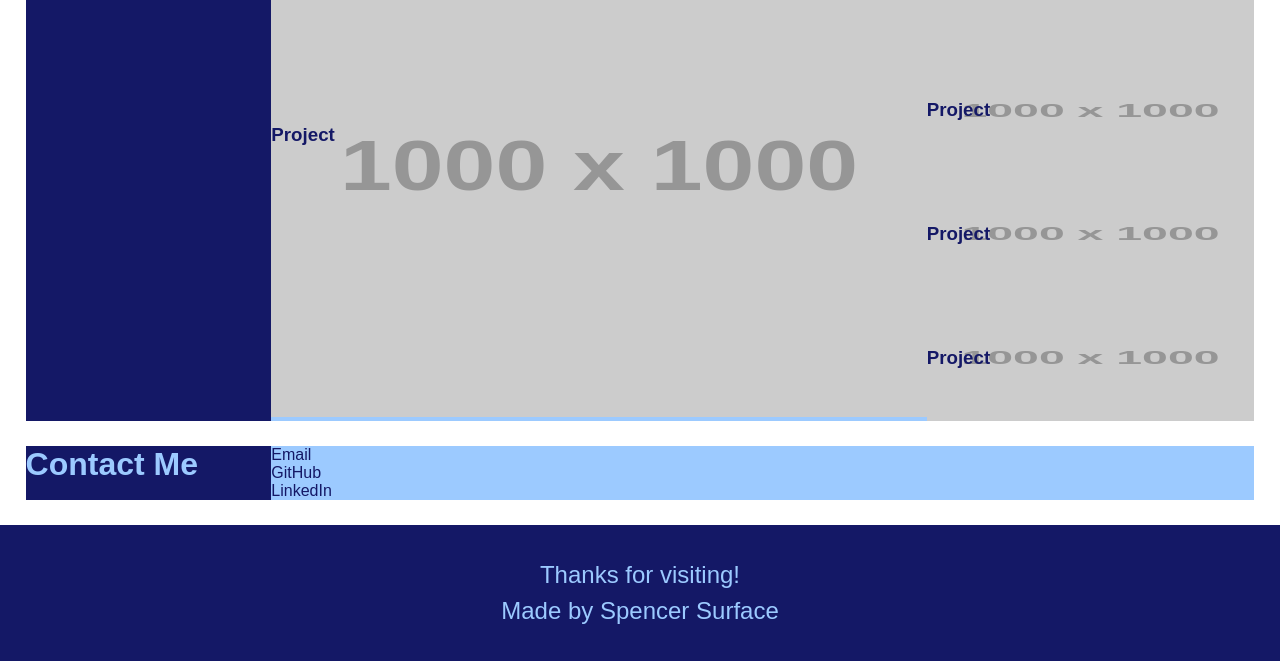
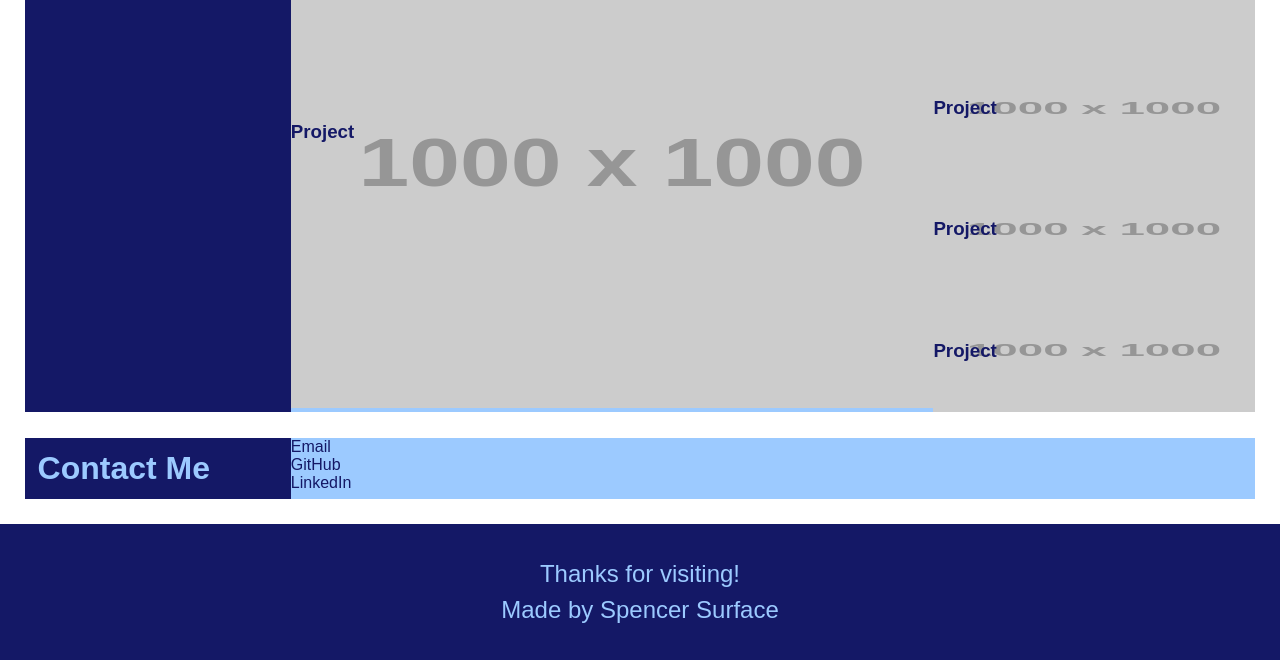
Before and after one commit to SpencerSurface/personal-portfolio, a plain HTML site: page index.html in a window 1280 px wide. Shown: the part 294-955 px from the top of the page. Drawn offline with Linux system fonts and the light colour scheme; placeholder pictures from the web are drawn by us.

Commit message:
simplify margin and padding rules in main and sections, add padding to section headings

```diff
--- a/assets/css/style.css
+++ b/assets/css/style.css
@@ -62,7 +62,7 @@ header nav ul li {
 /* --- Main content styling --- */
 main {
     /* Set correct whitespace on edges of sections, set half whitespace on top and bottom of sections */
-    padding: 1% 2% 1% 2%;
+    padding: 1%;
     /* Flex content */
     display: flex;
     /* Align the flexbox vertically */
@@ -74,7 +74,7 @@ main {
 section {
     background-color: var(--lightblue);
     /* Finish setting correct whitespace on top and bottom of sections */
-    margin: 1% 0 1% 0;
+    margin: 1%;
     /* Flex content */
     display: flex;
     /* Align the flexbox horizontally */
@@ -85,6 +85,7 @@ section {
 
 section h2 {
     background-color: var(--darkblue);
+    padding: 1%;
     color: var(--lightblue);
     font-size: 2em;
     /* Have the heading take up 20% of the flex width */
```
